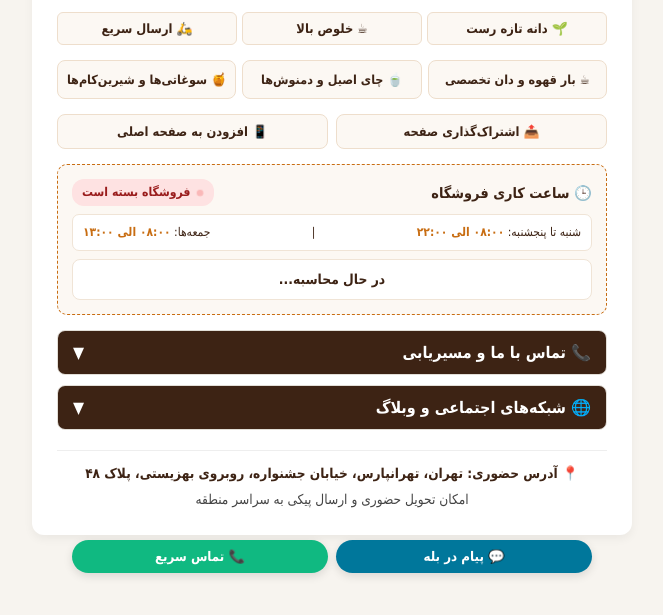
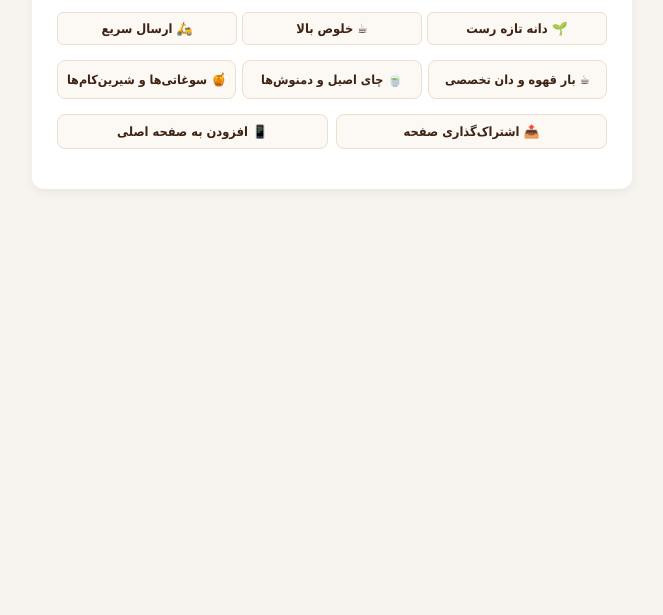
Before and after one commit to hoomamirs-ctrl/simorgh-blog, a plain HTML site: page index.html in a window 1280 px wide. Shown: the part 215-830 px from the top of the page, without its empty margins (308-971 px from the left). After the commit the page ends 800 px from the top, so only its background shows below. Drawn offline with Linux system fonts and the light colour scheme.

Commit message:
Update index.html

```diff
--- a/index.html
+++ b/index.html
@@ -384,74 +384,3 @@
     <div class="utility-bar">
         <button type="button" class="util-btn" id="sharePageBtn">📤 اشتراک‌گذاری صفحه</button>
         <button type="button" class="util-btn" id="addHomeBtn">📱 افزودن به صفحه اصلی</button>
-    </div>
-
-    <div class="hours-container">
-        <div class="hours-top-bar">
-            <span class="hours-header">🕒 ساعت کاری فروشگاه</span>
-            <span id="shop-status" class="status-badge" aria-live="polite">
-                <span id="status-dot" class="pulse-dot"></span>
-                <span id="status-text">فروشگاه بسته است</span>
-            </span>
-        </div>
-        <div class="hours-row">
-            <span>شنبه تا پنجشنبه: <strong class="hours-time">۰۸:۰۰ الی ۲۲:۰۰</strong></span>
-            <span>|</span>
-            <span>جمعه‌ها: <strong class="hours-time">۰۸:۰۰ الی ۱۳:۰۰</strong></span>
-        </div>
-        <div id="timer-display" class="timer-box" aria-live="polite">در حال محاسبه...</div>
-    </div>
-
-    <div class="dropdown-container">
-        <button type="button" class="dropdown-toggle" aria-expanded="false" aria-controls="contactMenu" onclick="toggleDropdown('contactMenu', this)">
-            📞 تماس با ما و مسیریابی <span>▼</span>
-        </button>
-        <div id="contactMenu" class="dropdown-content">
-            <a href="tel:02177341312" class="sub-btn btn-phone">📞 تلفن ثابت: ۷۷۳۴۱۳۱۲-۰۲۱</a>
-            <a href="tel:09125183142" class="sub-btn btn-phone">📱 همراه: ۵۱۸۳۱۴۲-۰۹۱۲</a>
-            <a href="https://maps.app.goo.gl/uBgpYNVvRv8ejmto6" class="sub-btn btn-map" target="_blank" rel="noopener noreferrer">📍 مسیریابی در گوگل مپ</a>
-        </div>
-    </div>
-
-    <div class="dropdown-container">
-        <button type="button" class="dropdown-toggle" aria-expanded="false" aria-controls="socialMenu" onclick="toggleDropdown('socialMenu', this)">
-            🌐 شبکه‌های اجتماعی و وبلاگ <span>▼</span>
-        </button>
-        <div id="socialMenu" class="dropdown-content">
-            <a href="https://ble.ir/simorgh_coffee" class="sub-btn btn-bale" target="_blank" rel="noopener noreferrer">💬 ارتباط در پیام‌رسان بله</a>
-            <a href="https://instagram.com/simorgh_coffee" class="sub-btn btn-ig" target="_blank" rel="noopener noreferrer">📷 اینستاگرام سیمرغ</a>
-            <a href="https://hoomamirs-ctrl.github.io/simorgh-blog/" class="sub-btn btn-blog" target="_blank" rel="noopener noreferrer">🌐 وبلاگ سیمرغ (مقالات آموزشی)</a>
-        </div>
-    </div>
-
-    <footer>
-        <div class="address-text">📍 آدرس حضوری: تهران، تهرانپارس، خیابان جشنواره، روبروی بهزیستی، پلاک ۴۸</div>
-        <div>امکان تحویل حضوری و ارسال پیکی به سراسر منطقه</div>
-    </footer>
-</div>
-
-<div class="floating-buttons">
-    <a href="https://ble.ir/simorgh_coffee" class="fab-btn fab-bale" target="_blank" rel="noopener noreferrer">💬 پیام در بله</a>
-    <a href="tel:02177341312" class="fab-btn fab-call">📞 تماس سریع</a>
-</div>
-
-<script>
-function toggleDropdown(menuId, button) {
-    try {
-        var menu = document.getElementById(menuId);
-        if (!menu) return;
-        var isOpen = menu.classList.contains('show');
-        var allMenus = document.querySelectorAll('.dropdown-content');
-        for (var i = 0; i < allMenus.length; i++) {
-            allMenus[i].classList.remove('show');
-        }
-        var allToggles = document.querySelectorAll('.dropdown-toggle');
-        for (var k = 0; k < allToggles.length; k++) {
-            allToggles[k].setAttribute('aria-expanded', 'false');
-        }
-        var allArrows = document.querySelectorAll('.dropdown-toggle span');
-        for (var j = 0; j < allArrows.length; j++) {
-            allArrows[j].textContent = '▼';
-        }
-        if (!isOpen) {
-            menu.class
```
